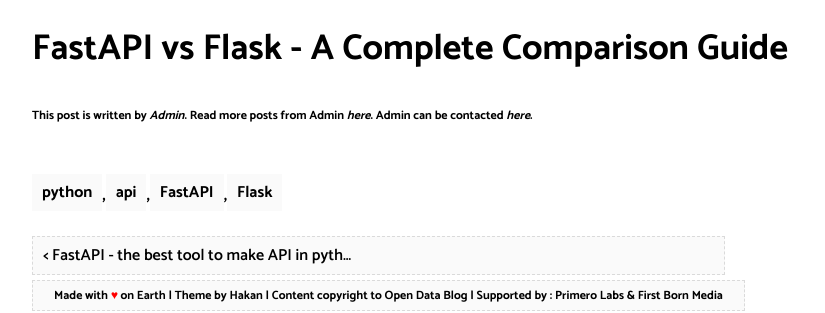
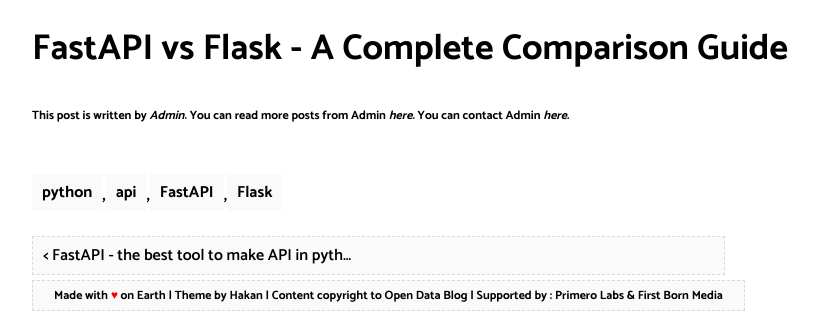
Before and after one commit to opendatablog/opendatablog.github.io, a Jekyll site: the page built from _posts/2022-06-23-FastAPI-vs-Flask-a-complete-comparison-guide.md, in a window 1280 px wide. Shown: the part 288-601 px from the top of the page, without its empty margins (227-1052 px from the left). Built offline with Jekyll 4.4.1, drawn with Linux system fonts in a browser that asks for light colours; comment, search, counter and statistics services are not loaded.

Commit message:
Update post.html

```diff
--- a/_layouts/post.html
+++ b/_layouts/post.html
@@ -18,7 +18,7 @@ layout: default
 
 <div class="blog-post-content">
 	<h1>{{page.title}}</h1>
-	<h6><b>This post is written by <i>{{ page.author }}</i>. Read more posts from {{ page.author }} <i>here</i>. {{ page.author }} can be contacted <i>here</i>.<b></h6>
+	<h6><b>This post is written by <i>{{ page.author }}</i>. You can read more posts from {{ page.author }} <i>here</i>. You can contact {{ page.author }} <i>here</i>.<b></h6>
 	{{ content }}
 </div>
 <div class="tags-container">
```
